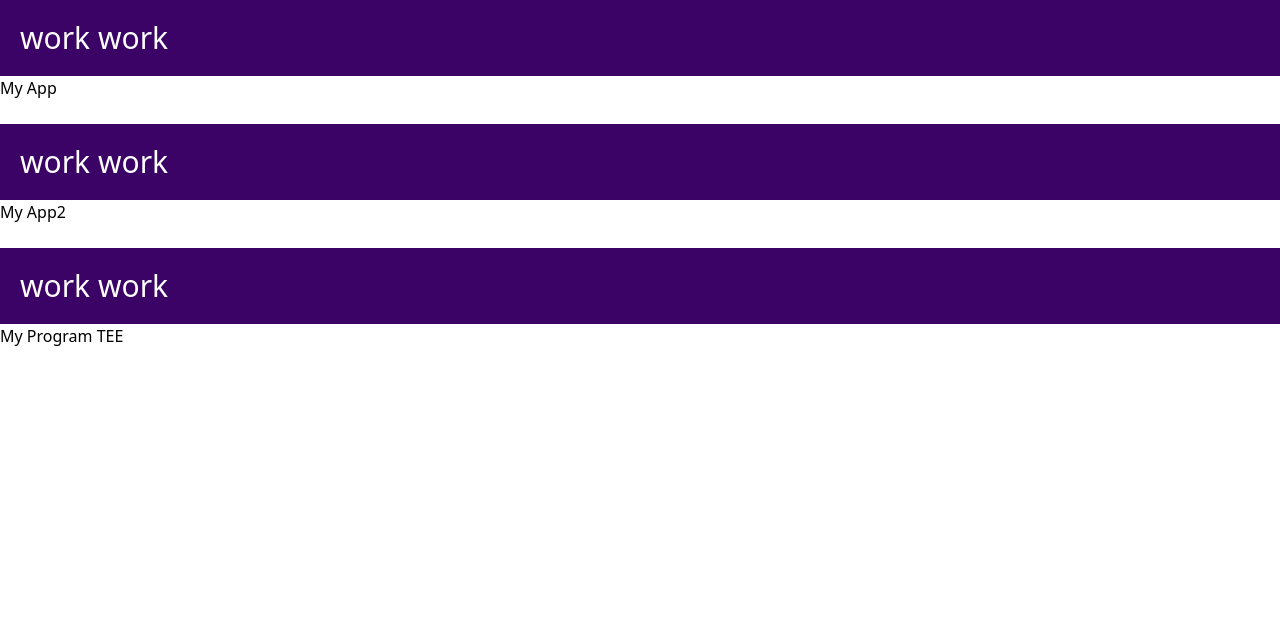
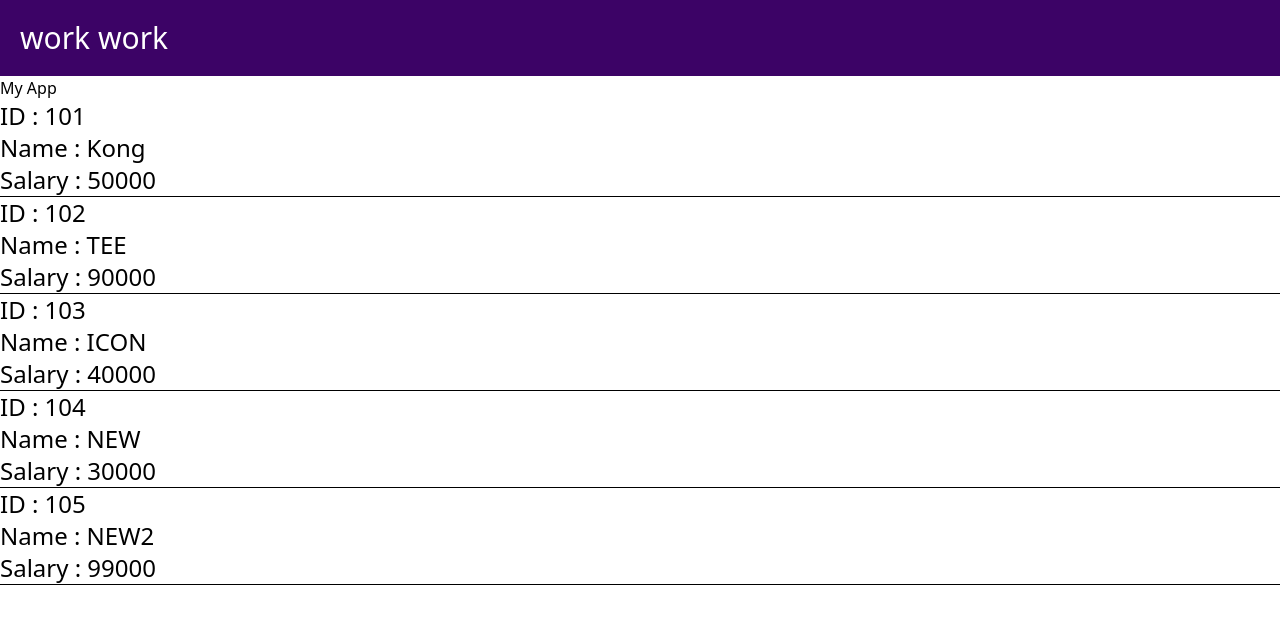
Before and after one commit to chanphiw/learn-angular20, an Angular app: page / in a window 1280 px wide. Shown: the top 624 px of the page. Built offline with nearby package versions, Linux system fonts and the light colour scheme.

Commit message:
Parent comp to Child Com

```diff
--- a/src/app/app.html
+++ b/src/app/app.html
@@ -1,5 +1,11 @@
-<app-header title="My App" />
-<br>
-<app-header title="My App2" />
-<br>
-<app-header title="My Program TEE" />
+<app-header title="My App"></app-header>
+<!-- <app-item [id]="data[0].id" [name]="data[0].name" [salary]="data[0].salary"></app-item>
+<app-item [id]="data[1].id" [name]="data[1].name" [salary]="data[1].salary"></app-item>
+<app-item [id]="data[2].id" [name]="data[2].name" [salary]="data[2].salary"></app-item>
+<app-item [id]="data[3].id" [name]="data[3].name" [salary]="data[3].salary"></app-item> -->
+
+@for (emp of data; track emp.id) {
+<app-item [id]="emp.id" [name]="emp.name" [salary]="emp.salary"></app-item>
+}@empty {
+<p class="text-2xl">No data available</p>
+}
--- a/src/app/app.ts
+++ b/src/app/app.ts
@@ -1,14 +1,25 @@
 import { Component } from '@angular/core';
 import { Header } from "./header/header";
+import { Item } from './item/item';
 
 
 
 @Component({
   selector: 'app-root',
-  imports: [Header],
+  imports: [Header, Item],
   templateUrl: './app.html',
   styleUrl: './app.css',
 })
 export class App {
 
+  data = [
+
+    {id:101, name: 'Kong', salary: 50000},
+    {id:102, name: 'TEE', salary: 90000},
+    {id:103, name: 'ICON', salary: 40000},
+    {id:104, name: 'NEW', salary: 30000},
+    {id:105, name: 'NEW2', salary: 99000},
+
+  ]
+
 }
--- /dev/null
+++ b/src/app/item/item.html
@@ -0,0 +1,4 @@
+<p class="text-2xl">ID : {{id()}}</p>
+<p class="text-2xl">Name : {{name()}}</p>
+<p class="text-2xl">Salary : {{salary()}}</p>
+<hr>
--- /dev/null
+++ b/src/app/item/item.ts
@@ -0,0 +1,16 @@
+import { Component } from '@angular/core';
+import { input } from '@angular/core';
+
+@Component({
+  selector: 'app-item',
+  imports: [],
+  templateUrl: './item.html',
+  styleUrl: './item.css'
+})
+export class Item {
+
+  id=input.required<number>();
+  name=input.required<string>();
+  salary=input.required<number>();
+
+}
```
Also changed, not shown: src/app/item/item.css (added).
